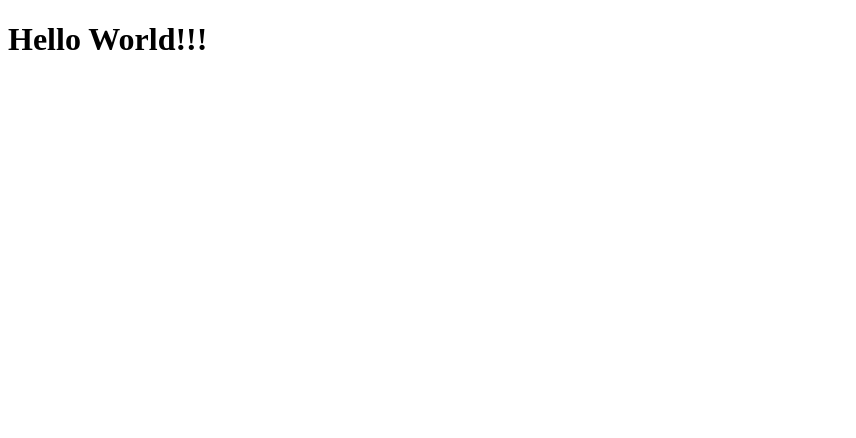
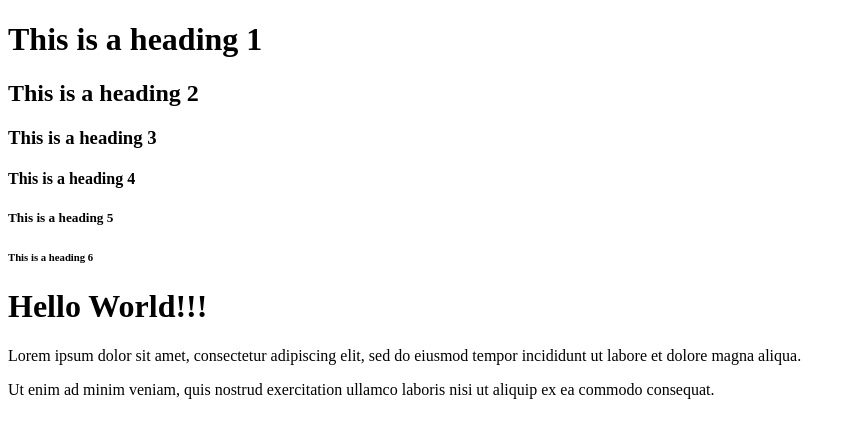
Before and after one commit to DinoG73/odin_test, a plain HTML site: page html-boilerplate/index.html in a window 1280 px wide. Shown: the whole page, without its empty margins (0-856 px from the left). Drawn offline with Linux system fonts and the light colour scheme.

Commit message:
Insert dog.jpg, index2.html and modify index.html

```diff
--- a/html-boilerplate/index.html
+++ b/html-boilerplate/index.html
@@ -7,7 +7,20 @@
 </head>
 
 <body>
+    <h1>This is a heading 1</h1>
+    <h2>This is a heading 2</h2>
+    <h3>This is a heading 3</h3>
+    <h4>This is a heading 4</h4>
+    <h5>This is a heading 5</h5>
+    <h6>This is a heading 6</h6>
+
     <h1>Hello World!!!</h1>
+
+    <p>Lorem ipsum dolor sit amet, consectetur adipiscing elit, sed do eiusmod tempor
+        incididunt ut labore et dolore magna aliqua.</p>
+
+    <p>Ut enim ad minim veniam, quis nostrud exercitation ullamco laboris
+        nisi ut aliquip ex ea commodo consequat.</p>
 </body>
 
 </html>
```
Also changed, not shown: html-boilerplate/index2.html (added, +18 -0 lines), html-boilerplate/images/dog.jpg (added).
